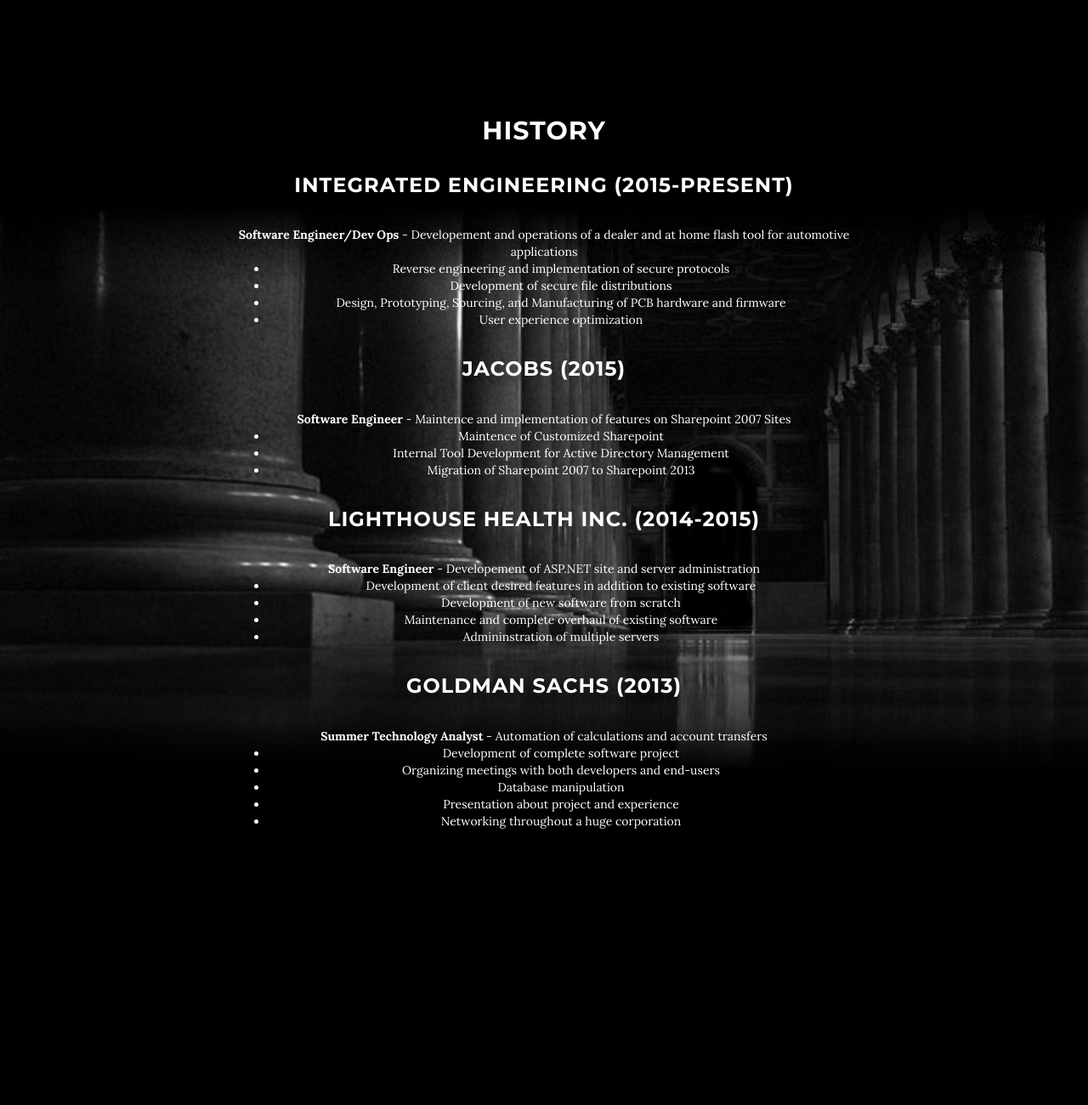
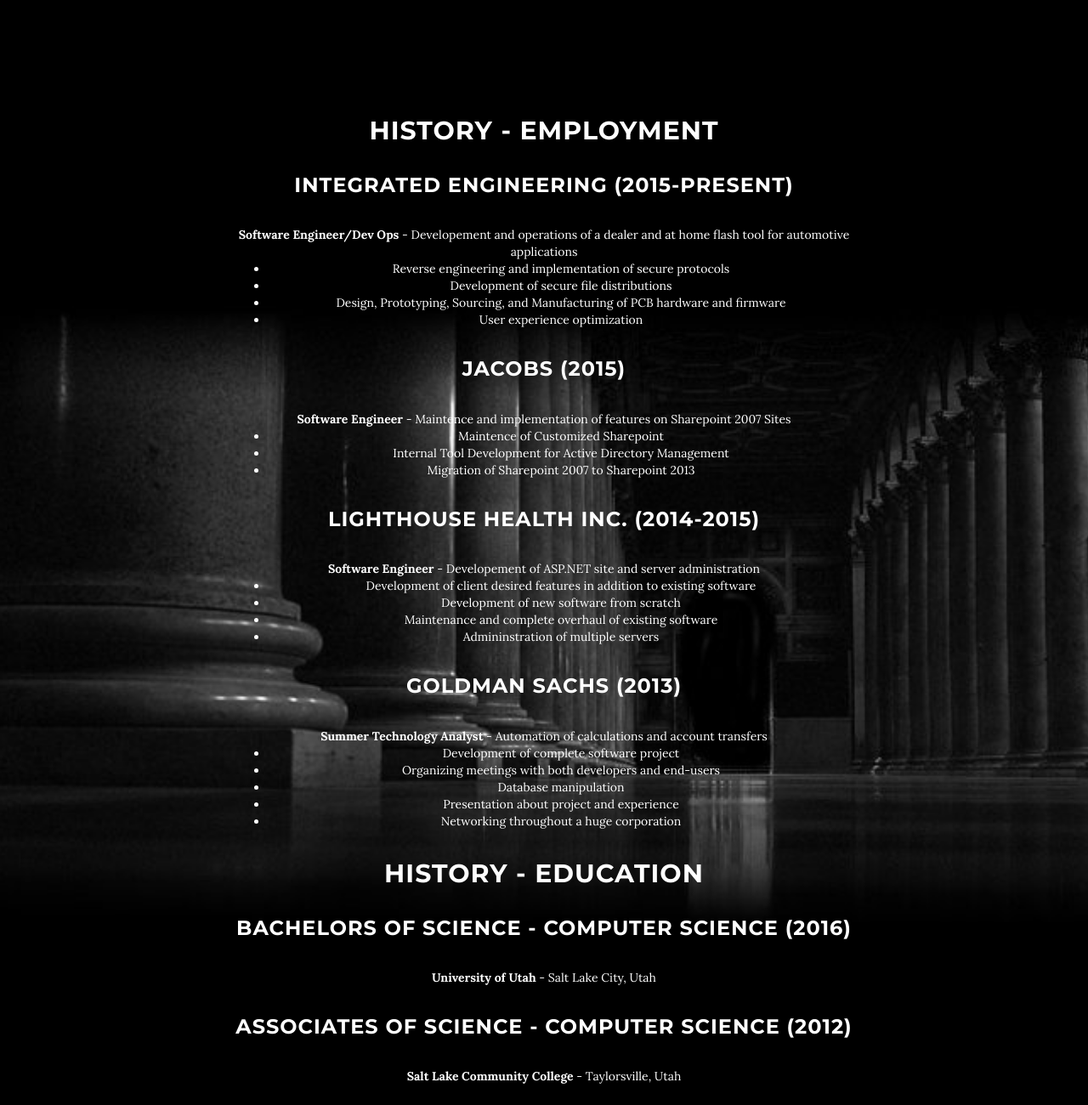
Before and after one commit to damonearl/damonearlcom, a plain HTML site: page src/index.html in a window 1280 px wide. Shown: the part 1820-3120 px from the top of the page at 85% size. Drawn offline with nearby package versions, Linux system fonts and the light colour scheme.

Commit message:
Education Added

```diff
--- a/src/index.html
+++ b/src/index.html
@@ -94,7 +94,7 @@
         <div class="download-section">
             <div class="container">
                 <div class="col-lg-8 col-lg-offset-2">
-                    <h2>History</h2>
+                    <h2>History - Employment</h2>
                     <p>
                         <h3>Integrated Engineering (2015-Present)</h3>
                         <b>Software Engineer/Dev Ops</b> - Developement and operations of a dealer and at home flash tool for automotive applications<br/>
@@ -134,6 +134,16 @@
                             <li>Presentation about project and experience</li>
                             <li>Networking throughout a huge corporation</li>
                         </ul>
+                    </p>
+
+                    <h2>History - Education</h2>
+                    <p>
+                        <h3>Bachelors of Science - Computer Science (2016)</h3>
+                        <b>University of Utah</b> - Salt Lake City, Utah<br/>
+                    </p>
+                    <p>
+                        <h3>Associates of Science - Computer Science (2012)</h3>
+                        <b>Salt Lake Community College</b> - Taylorsville, Utah<br/>
                     </p>
                 </div>
             </div>
```
